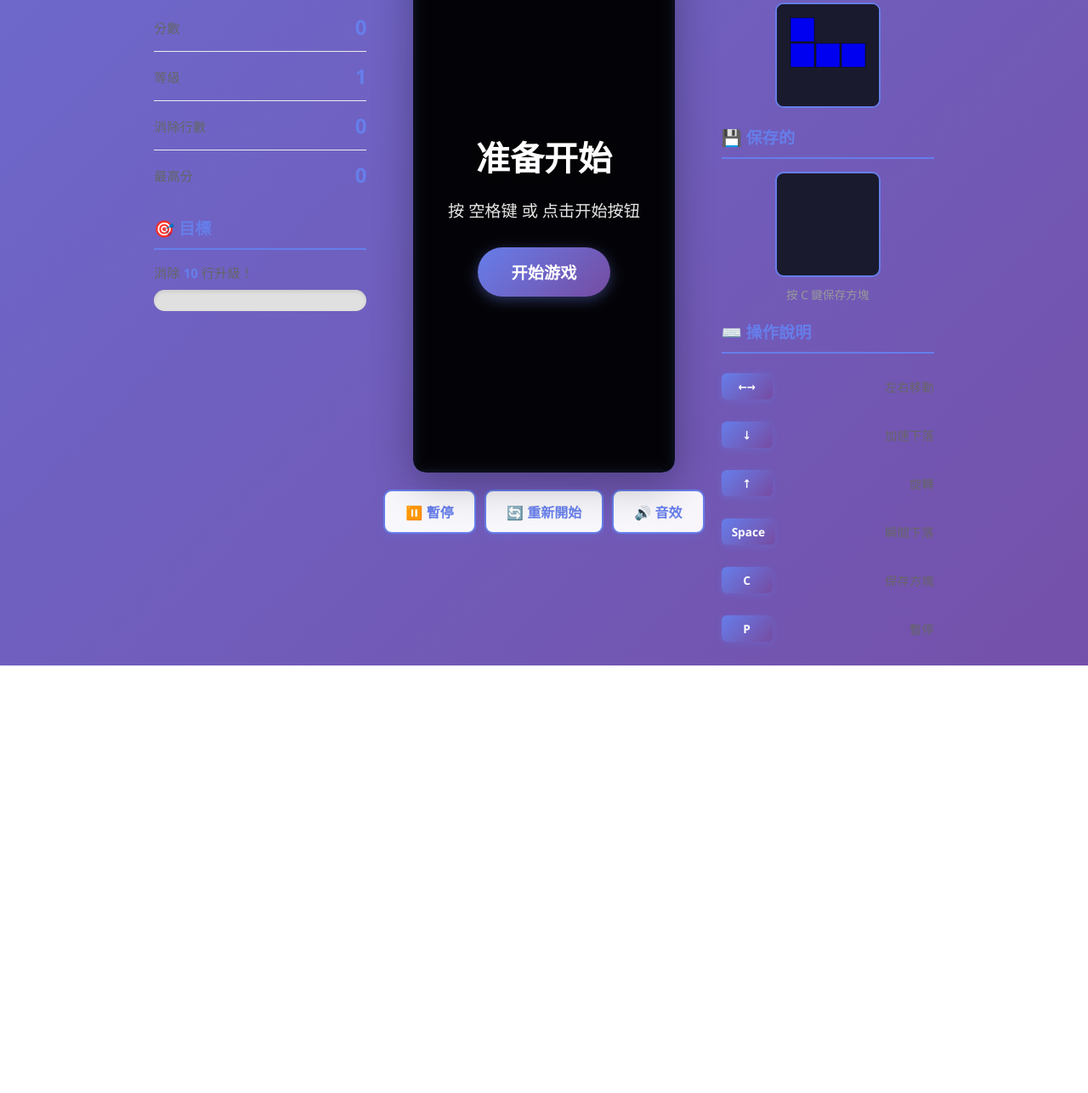
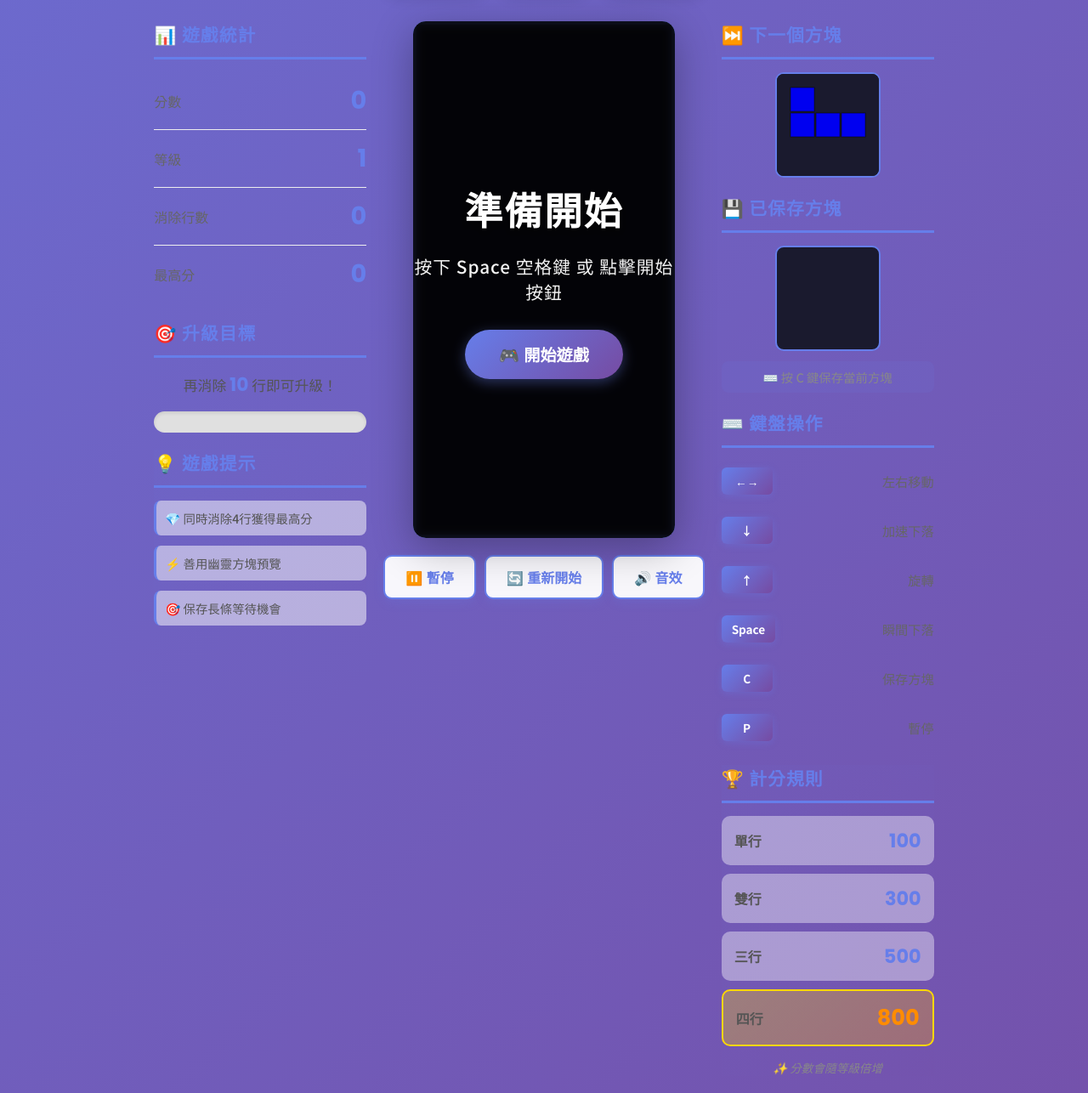
Before and after one commit to jerry98166/Games, a plain HTML site: page index.html in a window 1280 px wide. Shown: the part 210-1496 px from the top of the page at 85% size. Before the commit the page ends 993 px from the top, so only its background shows below. Drawn offline with Linux system fonts and the light colour scheme.

Commit message:
✨ 完美優化 - 全面改進繁體中文與UI設計
🎨 主要改進：
- ✅ 確保所有文字完全轉換為繁體中文
- 🎯 採用Noto Sans TC等易讀繁體字體
- 📱 添加遊戲徽章展示（免費、無廣告、支援觸控）
- 💡 新增遊戲提示面板
- 🏆 新增計分規則面板
- 🎨 大幅優化視覺設計和動畫效果

🔤 字體優化：
- 使用Google Fonts Noto Sans TC繁體中文字體
- 添加微軟正黑體等本地字體fallback
- 改善字體渲染（antialiasing）
- 優化字重和間距

💎 UI增強：
- 增大標題字體和陰影效果
- 優化按鈕懸停動畫
- 新增徽章系統
- 美化提示框和計分面板
- 四行消除特殊高亮效果

```diff
--- a/index.html
+++ b/index.html
@@ -3,20 +3,29 @@
 <head>
     <meta charset="UTF-8">
     <meta name="viewport" content="width=device-width, initial-scale=1.0">
-    <title>俄羅斯方塊 - Tetris</title>
+    <title>🎮 俄羅斯方塊 - 經典益智遊戲 | Tetris</title>
+    <meta name="description" content="經典俄羅斯方塊遊戲，支援多種操作模式，立即開始挑戰！">
+    <link rel="preconnect" href="https://fonts.googleapis.com">
+    <link rel="preconnect" href="https://fonts.gstatic.com" crossorigin>
+    <link href="https://fonts.googleapis.com/css2?family=Noto+Sans+TC:wght@400;500;700;900&family=Poppins:wght@600;700&display=swap" rel="stylesheet">
     <link rel="stylesheet" href="style.css">
 </head>
 <body>
     <div class="container">
         <div class="header">
             <h1>🎮 俄羅斯方塊</h1>
-            <p class="subtitle">經典益智遊戲</p>
+            <p class="subtitle">經典益智遊戲 · 永恆的樂趣</p>
+            <div class="game-badges">
+                <span class="badge">✨ 完全免費</span>
+                <span class="badge">🎯 無廣告</span>
+                <span class="badge">📱 支援觸控</span>
+            </div>
         </div>
 
         <div class="game-wrapper">
-            <!-- 左侧信息面板 -->
+            <!-- 左側資訊面板 -->
             <div class="side-panel left-panel">
-                <div class="info-box">
+                <div class="info-box stats-box">
                     <h3>📊 遊戲統計</h3>
                     <div class="stat-item">
                         <span class="stat-label">分數</span>
@@ -36,24 +45,33 @@
                     </div>
                 </div>
 
-                <div class="info-box">
-                    <h3>🎯 目標</h3>
-                    <p class="goal-text">消除 <span id="goalLines">10</span> 行升級！</p>
+                <div class="info-box goal-box">
+                    <h3>🎯 升級目標</h3>
+                    <p class="goal-text">再消除 <span id="goalLines">10</span> 行即可升級！</p>
                     <div class="progress-bar">
                         <div class="progress-fill" id="progressBar"></div>
                     </div>
                 </div>
+
+                <div class="info-box tips-box">
+                    <h3>💡 遊戲提示</h3>
+                    <div class="tips-content">
+                        <p class="tip">💎 同時消除4行獲得最高分</p>
+                        <p class="tip">⚡ 善用幽靈方塊預覽</p>
+                        <p class="tip">🎯 保存長條等待機會</p>
+                    </div>
+                </div>
             </div>
 
-            <!-- 中间游戏区域 -->
+            <!-- 中間遊戲區域 -->
             <div class="game-container">
                 <div class="game-board-wrapper">
                     <canvas id="gameBoard" width="300" height="600"></canvas>
                     <div class="game-overlay" id="gameOverlay">
                         <div class="overlay-content">
-                            <h2 id="overlayTitle">准备开始</h2>
-                            <p id="overlayMessage">按 空格键 或 点击开始按钮</p>
-                            <button class="start-button" id="startButton">开始游戏</button>
+                            <h2 id="overlayTitle">準備開始</h2>
+                            <p id="overlayMessage">按下 Space 空格鍵 或 點擊開始按鈕</p>
+                            <button class="start-button" id="startButton">🎮 開始遊戲</button>
                         </div>
                     </div>
                 </div>
@@ -66,21 +84,21 @@
                 </div>
             </div>
 
-            <!-- 右侧信息面板 -->
+            <!-- 右側資訊面板 -->
             <div class="side-panel right-panel">
-                <div class="info-box">
-                    <h3>⏭️ 下一個</h3>
+                <div class="info-box next-box">
+                    <h3>⏭️ 下一個方塊</h3>
                     <canvas id="nextPiece" width="120" height="120"></canvas>
                 </div>
 
-                <div class="info-box">
-                    <h3>💾 保存的</h3>
+                <div class="info-box hold-box">
+                    <h3>💾 已保存方塊</h3>
                     <canvas id="holdPiece" width="120" height="120"></canvas>
-                    <p class="hint-text">按 C 鍵保存方塊</p>
+                    <p class="hint-text">⌨️ 按 C 鍵保存當前方塊</p>
                 </div>
 
-                <div class="info-box">
-                    <h3>⌨️ 操作說明</h3>
+                <div class="info-box controls-box">
+                    <h3>⌨️ 鍵盤操作</h3>
                     <div class="controls-list">
                         <div class="control-item">
                             <span class="key">←→</span>
@@ -108,10 +126,33 @@
                         </div>
                     </div>
                 </div>
+
+                <div class="info-box scoring-box">
+                    <h3>🏆 計分規則</h3>
+                    <div class="scoring-list">
+                        <div class="score-item">
+                            <span class="score-name">單行</span>
+                            <span class="score-points">100</span>
+                        </div>
+                        <div class="score-item">
+                            <span class="score-name">雙行</span>
+                            <span class="score-points">300</span>
+                        </div>
+                        <div class="score-item">
+                            <span class="score-name">三行</span>
+                            <span class="score-points">500</span>
+                        </div>
+                        <div class="score-item special">
+                            <span class="score-name">四行</span>
+                            <span class="score-points">800</span>
+                        </div>
+                    </div>
+                    <p class="scoring-note">✨ 分數會隨等級倍增</p>
+                </div>
             </div>
         </div>
 
-        <!-- 移動端控制按鈕 -->
+        <!-- 移動端觸控按鈕 -->
         <div class="mobile-controls">
             <div class="mobile-row">
                 <button class="mobile-btn" id="mobileRotate">⟲</button>
--- a/style.css
+++ b/style.css
@@ -5,7 +5,7 @@
 }
 
 body {
-    font-family: 'Segoe UI', Tahoma, Geneva, Verdana, sans-serif;
+    font-family: 'Noto Sans TC', 'Microsoft JhengHei', '微軟正黑體', 'PingFang TC', 'Apple LiGothic Medium', sans-serif;
     background: linear-gradient(135deg, #667eea 0%, #764ba2 100%);
     min-height: 100vh;
     padding: 20px;
@@ -14,6 +14,8 @@ body {
     align-items: center;
     animation: gradientShift 10s ease infinite;
     background-size: 200% 200%;
+    -webkit-font-smoothing: antialiased;
+    -moz-osx-font-smoothing: grayscale;
 }
 
 @keyframes gradientShift {
@@ -35,10 +37,12 @@ body {
 }
 
 .header h1 {
-    font-size: 3em;
-    text-shadow: 0 4px 8px rgba(0, 0, 0, 0.3);
-    margin-bottom: 10px;
+    font-size: 3.5em;
+    font-weight: 900;
+    text-shadow: 0 4px 8px rgba(0, 0, 0, 0.3), 0 0 40px rgba(255, 255, 255, 0.2);
+    margin-bottom: 15px;
     animation: titleBounce 2s ease-in-out infinite;
+    letter-spacing: 2px;
 }
 
 @keyframes titleBounce {
@@ -47,8 +51,38 @@ body {
 }
 
 .subtitle {
-    font-size: 1.2em;
-    opacity: 0.9;
+    font-size: 1.3em;
+    opacity: 0.95;
+    font-weight: 500;
+    letter-spacing: 3px;
+    margin-bottom: 20px;
+}
+
+.game-badges {
+    display: flex;
+    justify-content: center;
+    gap: 15px;
+    flex-wrap: wrap;
+    margin-top: 15px;
+}
+
+.badge {
+    background: rgba(255, 255, 255, 0.2);
+    backdrop-filter: blur(10px);
+    padding: 8px 20px;
+    border-radius: 20px;
+    font-size: 0.9em;
+    font-weight: 500;
+    color: white;
+    border: 1px solid rgba(255, 255, 255, 0.3);
+    transition: all 0.3s ease;
+    box-shadow: 0 4px 15px rgba(0, 0, 0, 0.1);
+}
+
+.badge:hover {
+    background: rgba(255, 255, 255, 0.3);
+    transform: translateY(-2px);
+    box-shadow: 0 6px 20px rgba(0, 0, 0, 0.2);
 }
 
 .game-wrapper {
@@ -85,9 +119,11 @@ body {
 .info-box h3 {
     color: #667eea;
     margin-bottom: 15px;
-    font-size: 1.2em;
-    border-bottom: 2px solid #667eea;
-    padding-bottom: 10px;
+    font-size: 1.3em;
+    font-weight: 700;
+    border-bottom: 3px solid #667eea;
+    padding-bottom: 12px;
+    letter-spacing: 1px;
 }
 
 /* 统计信息 */
@@ -105,26 +141,32 @@ body {
 
 .stat-label {
     color: #666;
-    font-size: 0.95em;
+    font-size: 1em;
+    font-weight: 500;
 }
 
 .stat-value {
-    font-size: 1.5em;
-    font-weight: bold;
+    font-size: 1.8em;
+    font-weight: 900;
     color: #667eea;
     animation: pulse 0.3s ease;
+    font-family: 'Poppins', 'Noto Sans TC', sans-serif;
 }
 
 /* 进度条 */
 .goal-text {
-    color: #666;
-    margin-bottom: 10px;
-    font-size: 0.95em;
+    color: #555;
+    margin-bottom: 15px;
+    font-size: 1.05em;
+    font-weight: 500;
+    text-align: center;
 }
 
 .goal-text span {
     color: #667eea;
-    font-weight: bold;
+    font-weight: 900;
+    font-size: 1.3em;
+    font-family: 'Poppins', sans-serif;
 }
 
 .progress-bar {
@@ -197,15 +239,19 @@ body {
 }
 
 .overlay-content h2 {
-    font-size: 2.5em;
+    font-size: 2.8em;
     margin-bottom: 20px;
     text-shadow: 0 4px 8px rgba(0, 0, 0, 0.5);
+    font-weight: 900;
+    letter-spacing: 2px;
 }
 
 .overlay-content p {
-    font-size: 1.2em;
+    font-size: 1.3em;
     margin-bottom: 30px;
-    opacity: 0.9;
+    opacity: 0.95;
+    font-weight: 500;
+    letter-spacing: 1px;
 }
 
 /* 按钮样式 */
@@ -289,9 +335,13 @@ body {
 
 .hint-text {
     text-align: center;
-    color: #999;
-    font-size: 0.85em;
-    margin-top: 10px;
+    color: #888;
+    font-size: 0.9em;
+    margin-top: 12px;
+    font-weight: 500;
+    padding: 8px;
+    background: rgba(102, 126, 234, 0.1);
+    border-radius: 8px;
 }
 
 /* 操作说明 */
@@ -322,10 +372,100 @@ body {
 
 .control-item span:last-child {
     color: #666;
-    font-size: 0.9em;
+    font-size: 0.95em;
+    font-weight: 500;
 }
 
-/* 移动端控制 */
+/* 新增提示框樣式 */
+.tips-box, .scoring-box {
+    background: linear-gradient(135deg, rgba(102, 126, 234, 0.05), rgba(118, 75, 162, 0.05));
+}
+
+.tips-content {
+    display: flex;
+    flex-direction: column;
+    gap: 12px;
+}
+
+.tip {
+    display: flex;
+    align-items: center;
+    padding: 10px;
+    background: rgba(255, 255, 255, 0.5);
+    border-radius: 8px;
+    font-size: 0.9em;
+    color: #555;
+    font-weight: 500;
+    transition: all 0.2s ease;
+    border-left: 3px solid #667eea;
+}
+
+.tip:hover {
+    background: rgba(255, 255, 255, 0.8);
+    transform: translateX(5px);
+}
+
+/* 計分規則樣式 */
+.scoring-list {
+    display: flex;
+    flex-direction: column;
+    gap: 10px;
+}
+
+.score-item {
+    display: flex;
+    justify-content: space-between;
+    align-items: center;
+    padding: 12px 15px;
+    background: rgba(255, 255, 255, 0.4);
+    border-radius: 10px;
+    transition: all 0.3s ease;
+}
+
+.score-item:hover {
+    background: rgba(255, 255, 255, 0.6);
+    transform: scale(1.03);
+}
+
+.score-item.special {
+    background: linear-gradient(135deg, rgba(255, 215, 0, 0.3), rgba(255, 165, 0, 0.3));
+    border: 2px solid #FFD700;
+    font-weight: 700;
+}
+
+.score-item.special:hover {
+    background: linear-gradient(135deg, rgba(255, 215, 0, 0.5), rgba(255, 165, 0, 0.5));
+    box-shadow: 0 4px 15px rgba(255, 215, 0, 0.4);
+}
+
+.score-name {
+    font-size: 1em;
+    font-weight: 600;
+    color: #555;
+}
+
+.score-points {
+    font-size: 1.4em;
+    font-weight: 900;
+    color: #667eea;
+    font-family: 'Poppins', sans-serif;
+}
+
+.score-item.special .score-points {
+    color: #FF8C00;
+    font-size: 1.6em;
+}
+
+.scoring-note {
+    margin-top: 15px;
+    text-align: center;
+    color: #888;
+    font-size: 0.85em;
+    font-style: italic;
+    font-weight: 500;
+}
+
+/* 移動端控制 */
 .mobile-controls {
     display: none;
     flex-direction: column;
```
